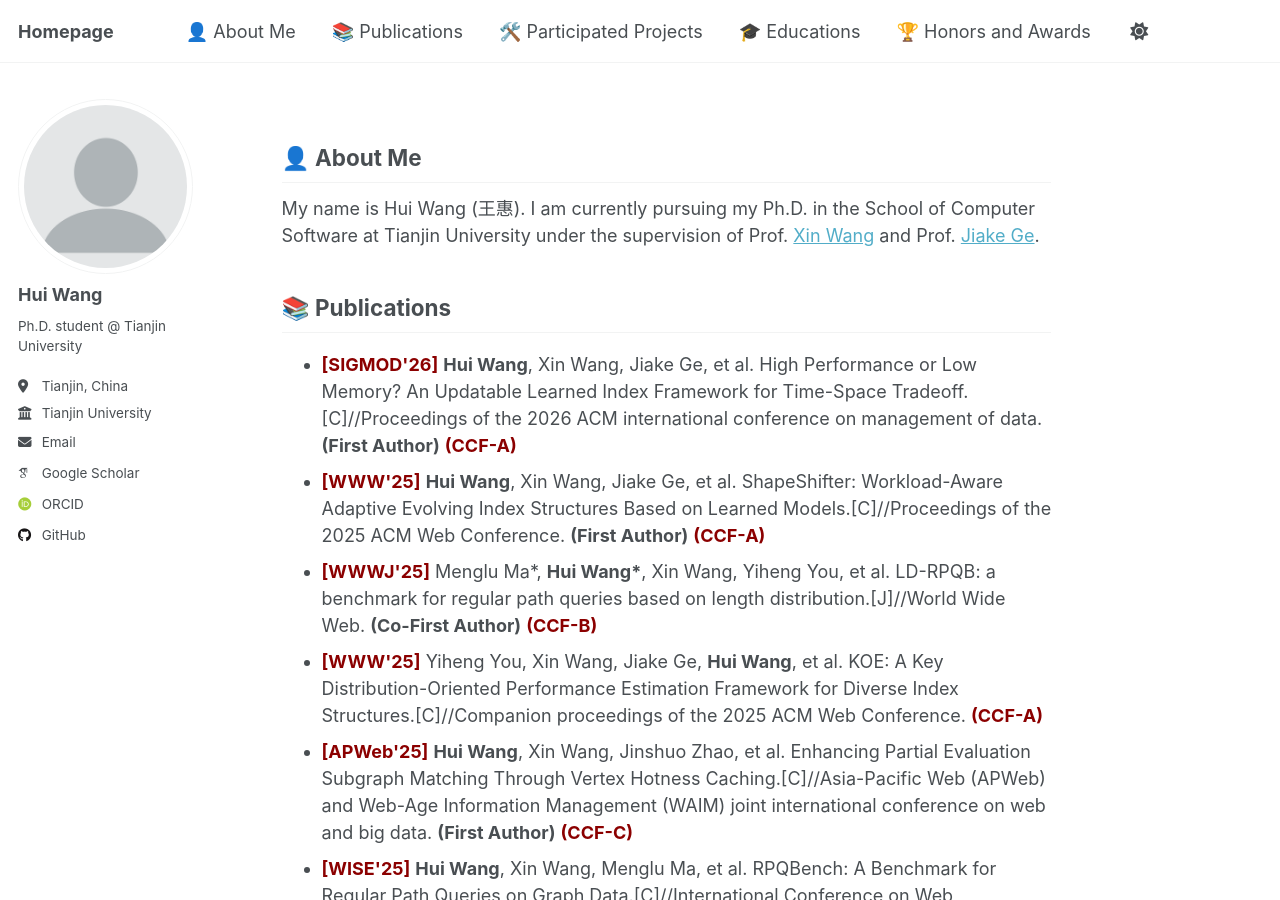
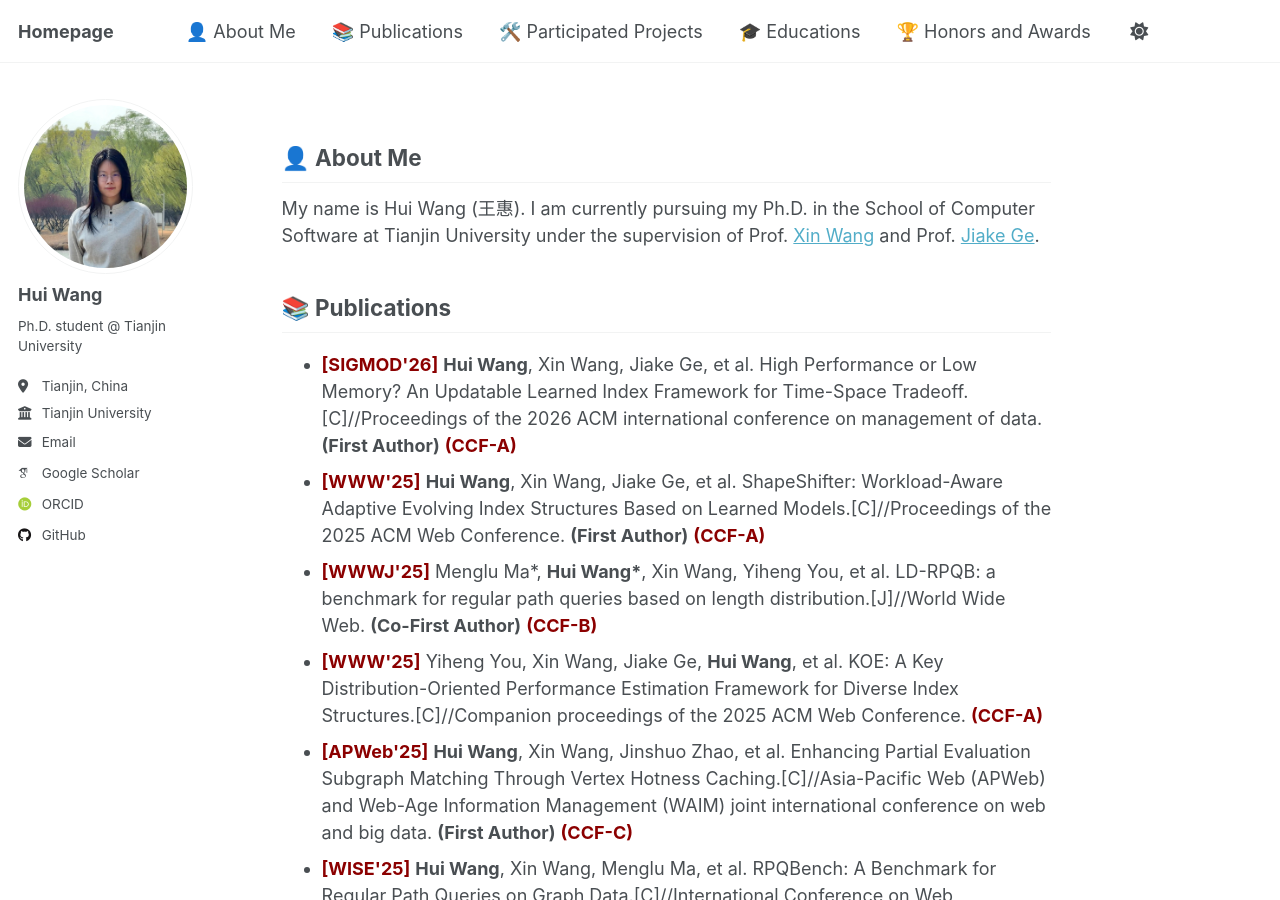
Before and after one commit to HaileyHui/wanghui, a Jekyll site: the page built from _pages/about.md, in a window 1280 px wide and 900 px high. Built offline with Jekyll 4.4.1, drawn with Linux system fonts in a browser that asks for light colours; some web fonts are replaced; a script that is not in the unit is left out.

Commit message:
Update _config.yml

```diff
--- a/_config.yml
+++ b/_config.yml
@@ -22,7 +22,7 @@ repository               : "https://haileyhui.github.io/wanghui/"
 #               Additional customization can be done by editing /_includes/author-profile.html
 author:
   # Biographic information
-  avatar           : "profile.png"
+  avatar           : "wanghui.jpg"
   name             : "Hui Wang"
   pronouns         : # example: "she/her"
   bio              : "Ph.D. student @ Tianjin University"
```
